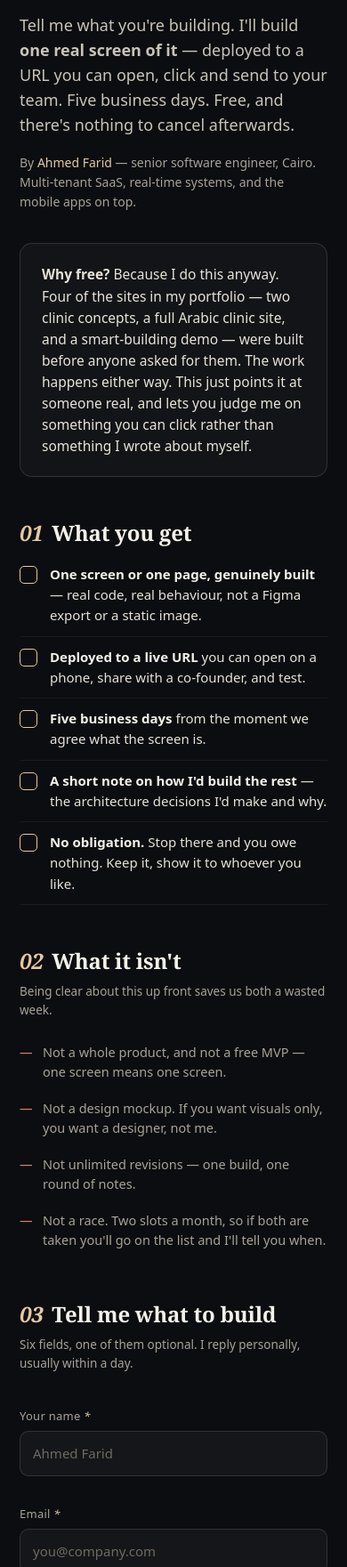
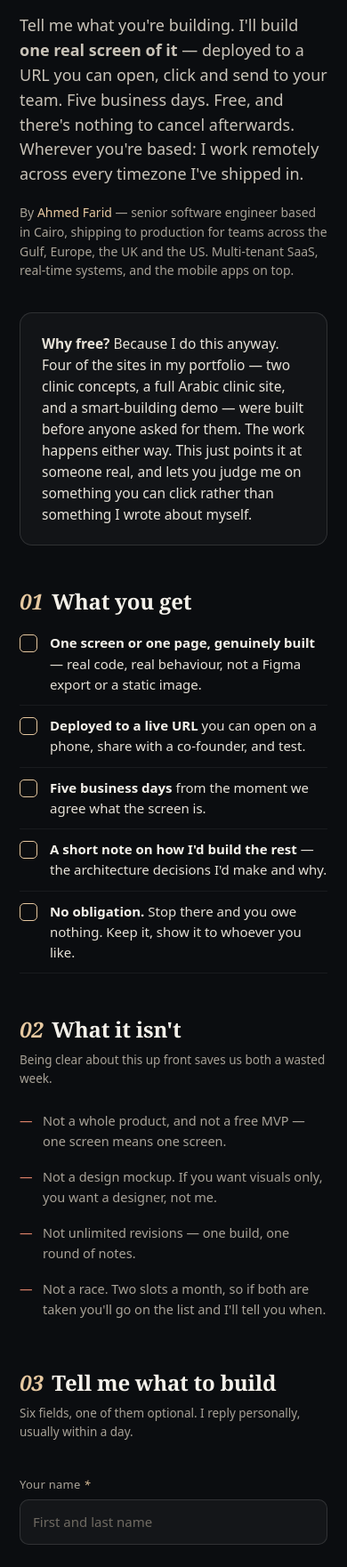
Before and after one commit to ahmedfarid2/ahmedfarid2.github.io, a website: page demo.html in a window 390 px wide. Shown: the part 161-1922 px from the top of the page at 89% size. Drawn offline with Linux system fonts and the light colour scheme.

Commit message:
Stop the demo page reading as Egypt-only
The phone placeholder was an Egyptian sample number, on a page whose own proof
links are in the Gulf, the UK and Europe. A visitor in Dubai or London reads
that as "this is a local service" before they read anything else — and naming
any other single country would do the same thing to everyone else. It now asks
for what actually matters, the country code, without naming a country: a number
without one cannot be dialled from abroad, which is where most of this work
comes from.

The name field used the site owner's own name as its sample, which in a field
asking for the visitor's name reads as already filled in.

The wider version of the same problem was in the prose, which said "Cairo" and
nothing else. Being based in Cairo is a fact and stays; it just now sits next to
where the work actually ships — the Gulf, Europe, the UK and the US — and the
lede says plainly that location is not a constraint.

```diff
--- a/demo.html
+++ b/demo.html
@@ -161,12 +161,14 @@
   <p class="lede">
     Tell me what you're building. I'll build <strong>one real screen of it</strong> —
     deployed to a URL you can open, click and send to your team. Five business
-    days. Free, and there's nothing to cancel afterwards.
+    days. Free, and there's nothing to cancel afterwards. Wherever you're based:
+    I work remotely across every timezone I've shipped in.
   </p>
 
   <p class="byline">
-    By <a href="https://iamahmedfarid.com/">Ahmed Farid</a> — senior software engineer,
-    Cairo. Multi-tenant SaaS, real-time systems, and the mobile apps on top.
+    By <a href="https://iamahmedfarid.com/">Ahmed Farid</a> — senior software engineer
+    based in Cairo, shipping to production for teams across the Gulf, Europe, the
+    UK and the US. Multi-tenant SaaS, real-time systems, and the mobile apps on top.
   </p>
 
   <div class="intro">
@@ -230,7 +232,9 @@
       <div class="grid2">
         <label class="field">
           <span>Your name <i class="req">*</i></span>
-          <input type="text" name="Name" required autocomplete="name" placeholder="Ahmed Farid">
+          <!-- Not "Ahmed Farid": using the site owner's own name as the sample
+               in a field asking for the visitor's name reads as pre-filled. -->
+          <input type="text" name="Name" required autocomplete="name" placeholder="First and last name">
         </label>
         <label class="field">
           <span>Email <i class="req">*</i></span>
@@ -241,7 +245,13 @@
       <div class="grid2">
         <label class="field">
           <span>Phone or WhatsApp <i class="req">*</i></span>
-          <input type="tel" name="Phone" required autocomplete="tel" placeholder="+20 100 000 0000" inputmode="tel">
+          <!-- No sample number, from any country. An Egyptian one reads as
+               "Egypt only" on a page whose case studies are in the Gulf, the
+               US, the UK and Europe — and naming any single country does the
+               same thing to everyone else. What actually matters is the country
+               code: without it the number cannot be dialled from abroad, which
+               is where most of this work comes from. -->
+          <input type="tel" name="Phone" required autocomplete="tel" placeholder="+ country code and number" inputmode="tel">
         </label>
         <label class="field">
           <span>Company or product URL</span>
```
